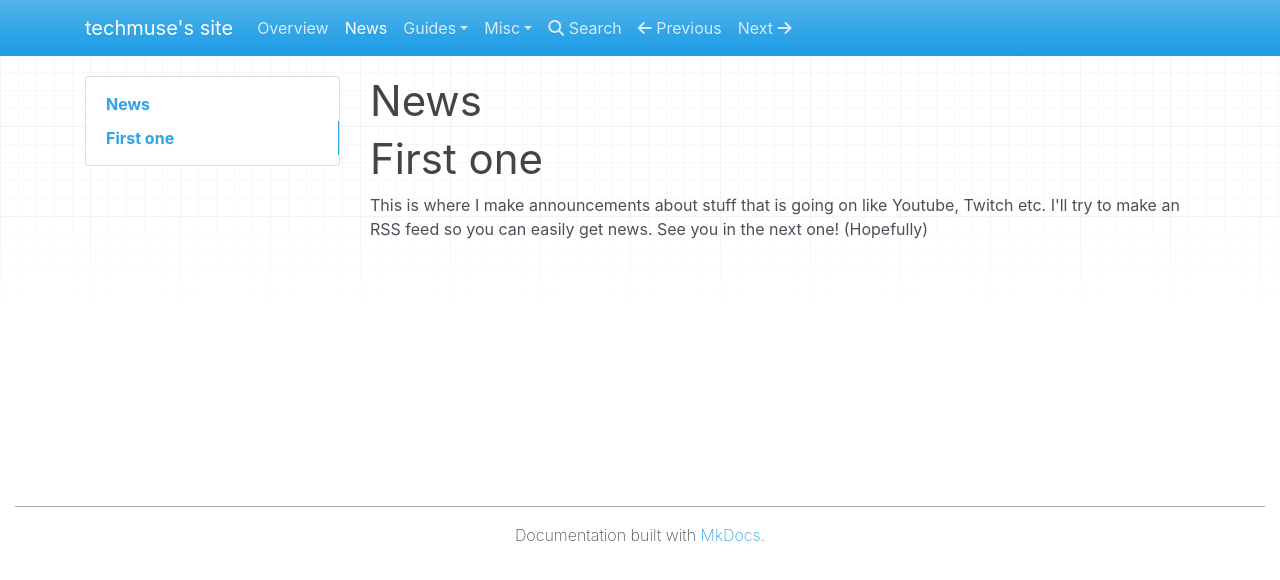
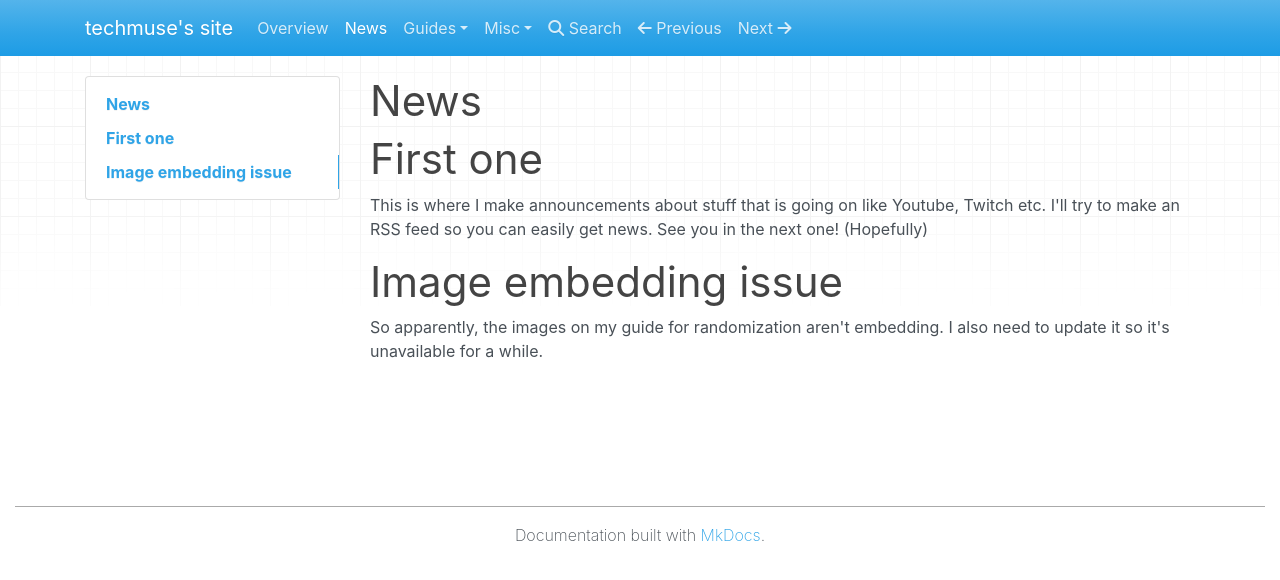
Before and after one commit to techmuse8/techmuse8.github.io, an MkDocs documentation site: the page built from docs/News.md, in a window 1280 px wide. Shown: the top 580 px of the page. Built offline with MkDocs 1.6.1, drawn with Linux system fonts in a browser that asks for light colours; nearby versions of some CDN libraries.

Commit message:
Update News.md

```diff
--- a/docs/News.md
+++ b/docs/News.md
@@ -5,3 +5,8 @@
 This is where I make announcements about stuff that is going on like Youtube, Twitch etc.
 I'll try to make an RSS feed so you can easily get news.
 See you in the next one! (Hopefully)
+
+# Image embedding issue
+
+So apparently, the images on my guide for randomization aren't embedding.
+I also need to update it so it's unavailable for a while.
```
